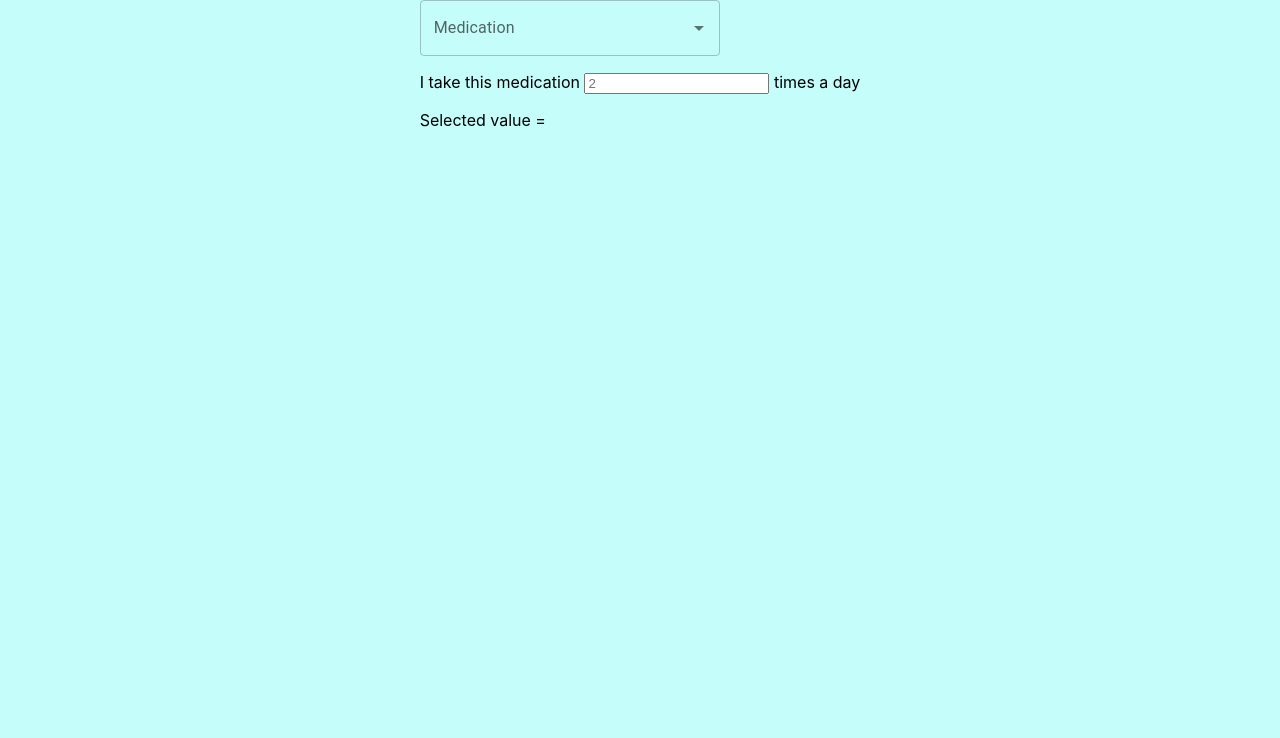
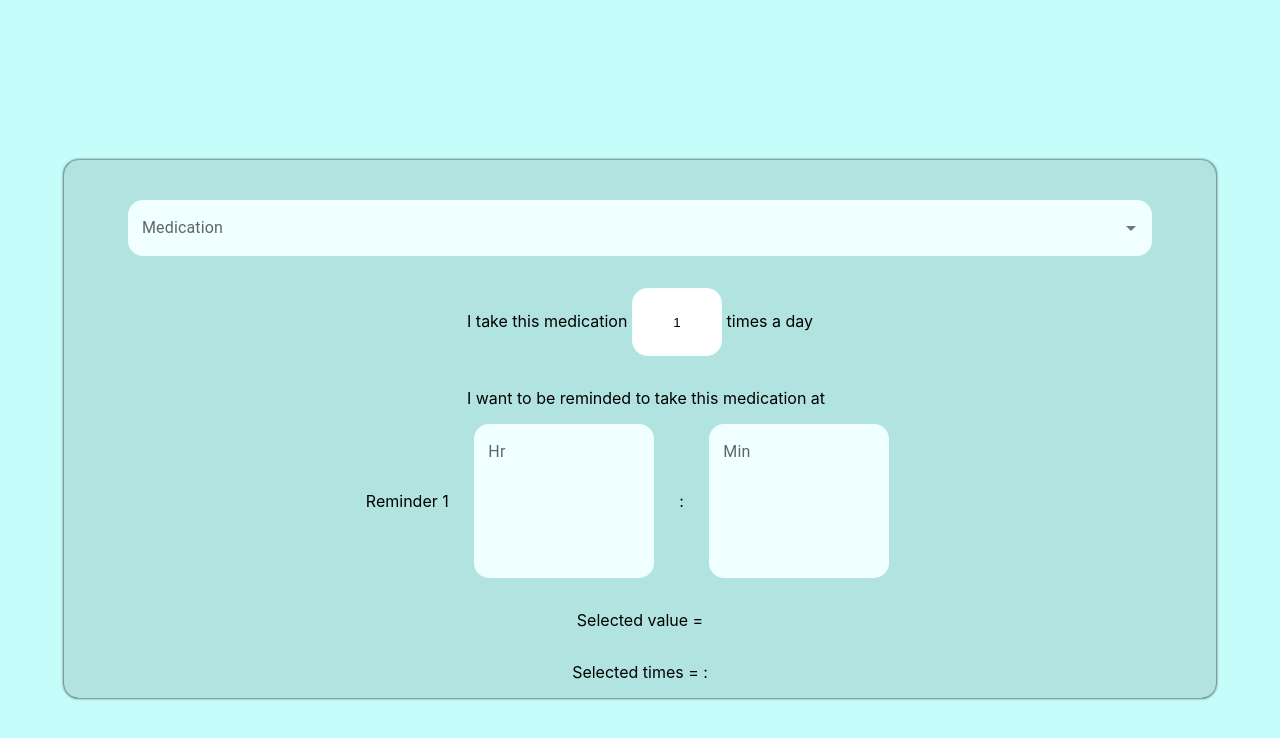
Before and after one commit to daveszczesny/HCI-Project, a React (Create React App) app: page /add-medications in a window 1280 px wide. Shown: the top 738 px of the page. Built offline with nearby package versions, Linux system fonts and the light colour scheme; no server answers.

Commit message:
Worked on add-medications page

```diff
--- /dev/null
+++ b/src/components/AddTime.js
@@ -0,0 +1,44 @@
+import Autocomplete from '@mui/material/Autocomplete';
+import TextField from '@mui/material/TextField';
+
+const TimePicker = ({ options, value, onChange, label }) => {
+    return (
+        <Autocomplete
+            disablePortal
+            id="combo-box-hour"
+            className="autocomplete-form"
+            options={options}
+            value={value}
+            onChange={(_, newValue) => {
+                onChange(newValue);
+            }}
+            sx={{
+                marginLeft: '2vw',
+                marginRight: '2vw',
+                width: '14vw', // Adjust the width to make it smaller
+                height: '12vw',
+                fontSize: '1em', // Adjust the font size to make it smaller
+                '& .MuiOutlinedInput-root': {
+                    '& fieldset': {
+                        border: 'none', // Remove the border
+                    },
+                    '& .MuiAutocomplete-endAdornment': {
+                        display: 'none', // Hide the dropdown arrow icon
+                    },
+                    '&:hover fieldset': {
+                        border: 'none', // Remove the border on hover
+                    },
+                    '&.Mui-focused fieldset': {
+                        border: 'none', // Remove the border on focus
+                    },
+                    '&.Mui-focused': {
+                        boxShadow: 'none', // Remove the box-shadow on focus
+                    },
+                },
+            }}
+            renderInput={(params) => <TextField {...params} label={label} />}
+        />
+    );
+}
+
+export default TimePicker;
--- /dev/null
+++ b/src/pages/AddMedication/AddMedication.css
@@ -0,0 +1,71 @@
+
+
+.add-medication-container {
+
+    display: flex;
+    justify-content: center;
+    align-items: center;
+    flex-direction: column;
+
+    background-color: rgba(0, 0, 0, 0.1);
+    width: 90vw;
+    height: auto;
+    border: 0;
+    border-radius: 15px;
+
+    box-sizing: border-box;
+
+    box-shadow: 0px 0px 3px 0.1px;
+
+    margin-top: 20vh;
+
+
+}
+
+.autocomplete-container {
+    margin: 5vh 5vh 2vh 5vh;
+}
+
+
+.autocomplete-form {
+    background-color: azure;
+    border-radius: 15px;
+    text-decoration: none;
+
+    outline: none;
+    font-size: large;
+}
+
+
+
+.add-medication-para-container {
+    margin-left: 2vh;
+    margin-right: 2vh;
+}
+
+.add-medication-para-container input {
+
+
+    border: 1px solid azure;
+    border-radius: 15px;
+
+    text-decoration: none;
+    padding: 2vw;
+    width: 5ch;
+    text-align: center;
+
+}
+
+.add-medication-reminder-section {
+
+
+    display: flex;
+
+    margin-left: 3.5vh;
+    margin-right: 2vh;
+
+}
+
+.add-medication-reminder-section .span-para{
+    font-size: 1em;
+}
--- a/src/pages/AddMedication/AddMedication.js
+++ b/src/pages/AddMedication/AddMedication.js
@@ -3,50 +3,151 @@ import { useEffect, useState } from "react"
 import { Navigate, useNavigate } from "react-router-dom";
 import FetchMedication from "../../script/fetch_data_url";
 import { Autocomplete, TextField } from "@mui/material";
+import './AddMedication.css'
+import TimePicker from "../../components/AddTime";
 
 const AddMedication = () => {
 
     const [drugName, setDrugName] = useState("");
     const [optionList, setOptionList] = useState([""]);
     const [selectedValue, setSelectedValue] = useState(null);
+    const [dailyDosage, setDailyDosage] = useState(null);
+    const [times, setTime] = useState("1");
 
-    const [dailyDosage, setDailyDosage] = useState(null);
+
+    var timeHourOptions = [
+        "00", "01", "02", "03", "04", "05", "06", "07", "08", "09",
+        "10", "11", "12", "13", "14", "15", "16", "17", "18", "19",
+        "20", "21", "22", "23"
+    ];
+
+    var timeMinOptions = [
+        "00", "01", "02", "03", "04", "05", "06", "07", "08", "09",
+        "10", "11", "12", "13", "14", "15", "16", "17", "18", "19",
+        "20", "21", "22", "23", "24", "25", "26", "27", "28", "29",
+        "30", "31", "32", "33", "34", "35", "36", "37", "38", "39",
+        "40", "41", "42", "43", "44", "45", "46", "47", "48", "49",
+        "50", "51", "52", "53", "54", "55", "56", "57", "58", "59"
+    ];
+
+    const [hour, setHour] = useState(Array(times).fill(null));
+    const [min, setMin] = useState(Array(times).fill(null));
+
+    const handleTimeChange = (index, field, value) => {
+        if (field === 'hour') {
+            const newHour = [...hour];
+            newHour[index] = value;
+            setHour(newHour);
+        } else if (field === 'min') {
+            const newMin = [...min];
+            newMin[index] = value;
+            setMin(newMin);
+        }
+    };
 
     const handleSelectedValue = (event, newValue) => {
         setSelectedValue(newValue);
     }
 
+
+    const handleChange = (event, value) => {
+        setDrugName(value);
+    }
+
+    const handleTimesChange = (e) => {
+        setTime(e.target.value);
+        console.log(times);
+    }
+
     useEffect(() => {
 
-        async function foo(){
+        async function foo() {
             return FetchMedication({
                 drugName: drugName
             })
         }
-
-        foo().then((data)=>{
+        foo().then((data) => {
             setOptionList(data[1]);
         })
 
     }, [drugName]);
 
 
+    const generateTimers = () => {
+        const timerComponents = [];
+        for (let i = 0; i < times; i++) {
+            timerComponents.push(
+                <div key={i}>
+                    <span style={{ display: 'flex', alignItems: 'center', whiteSpace: 'nowrap', marginBottom: '2vh' }}>
+                        Reminder {i + 1}
+                        <TimePicker
+                            options={timeHourOptions}
+                            value={hour[i]}
+                            onChange={(newHour) => handleTimeChange(i, 'hour', newHour)}
+                            label="Hr"
+                        />
+                        :
+                        <TimePicker
+                            options={timeMinOptions}
+                            value={min[i]}
+                            onChange={(newMin) => handleTimeChange(i, 'min', newMin)}
+                            label="Min"
+                        />
+                    </span>
+                </div>
+            );
+        }
+        return timerComponents;
+    }
+
     return (
         <>
+            <div className="add-medication-container">
+                <div className="autocomplete-container">
                     <Autocomplete
                         disablePortal
                         id="combo-box-demo"
+                        className="autocomplete-form"
                         options={optionList}
                         value={selectedValue}
                         onChange={handleSelectedValue}
-                sx={{width: 300}}
+                        onInputChange={handleChange}
+                        sx={{
+                            width: '80vw',
+                            '& .MuiOutlinedInput-root': {
+                                '& fieldset': {
+                                    border: 'none', // Remove the border
+                                },
+                                '&:hover fieldset': {
+                                    border: 'none', // Remove the border on hover
+                                },
+                                '&.Mui-focused fieldset': {
+                                    border: 'none', // Remove the border on focus
+                                },
+                                '&.Mui-focused': {
+                                    boxShadow: 'none', // Remove the box-shadow on focus
+                                },
+                            },
+                        }}
                         renderInput={(params) => <TextField {...params} label="Medication" />}
                     />
+                </div>
 
-            <p>I take this medication <input type="text" placeholder="2"/> times a day</p>
+                <div className="add-medication-para-container">
+                    <p>I take this medication <input type="text" value={times} onChange={handleTimesChange} placeholder="2" /> times a day</p>
+                </div>
 
 
+                <div className="add-medication-reminder-section">
+                    <p>
+                        I want to be reminded to take this medication at
+                    </p>
+                </div>
+                {generateTimers()}
+
                 <p>Selected value = {selectedValue}</p>
+                <p>Selected times = {hour[0]} : {min[0]}</p>
+            </div>
 
         </>
     )
--- a/src/pages/Dashboard/Dashboard.js
+++ b/src/pages/Dashboard/Dashboard.js
@@ -7,15 +7,12 @@ import GetDocViaEmail from "../../script/firestore_doc_viaemail";
 
 const Dashboard = () => {
     const [authenticated, setauthenticated] = useState(null);
-
     const [isUserNew, setUserNew] = useState(true);
     const navigate = useNavigate();
-
-
+    const [typedText, setTypedText] = useState('');
 
     let targetText = "Hi I'm Nurse Kelly. I see that we don't have your medications on record. How about we add them now?"
 
-    const [typedText, setTypedText] = useState('');
 
     useEffect(() => {
         const loggedInUser = localStorage.getItem("authenticated");
```
Lines whose indentation alone changed are shown as unchanged.
